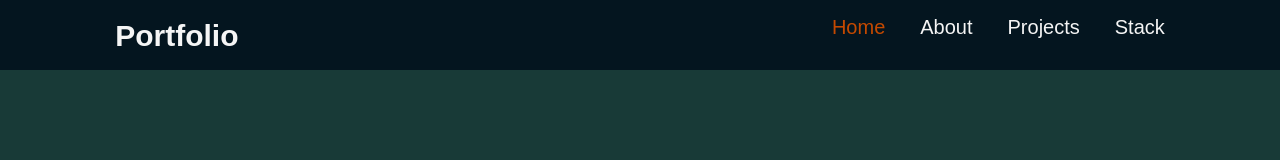
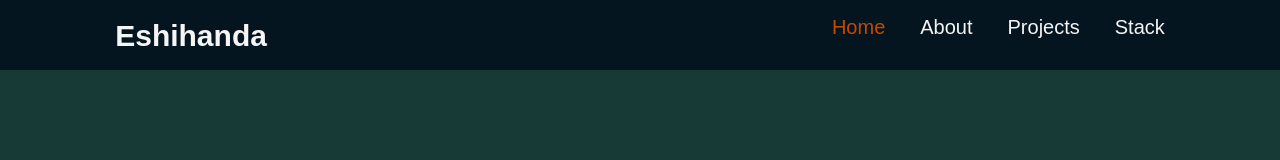
Before and after one commit to eshihanda/port_folio, a React (Vite) app in the folder my-react-app/: page / in a window 1280 px wide. Shown: the top 160 px of the page. Built offline with nearby package versions, Linux system fonts and the light colour scheme.

Commit message:
made some changes on the header

```diff
--- a/my-react-app/src/Header.jsx
+++ b/my-react-app/src/Header.jsx
@@ -4,7 +4,7 @@ import './Styles/Header.css';
 const Header = () => {
   return (
     <nav className='Topnav'>
-      <a href="#" className='brand'>Portfolio</a>
+      <a href="#" className='brand'>Eshihanda</a>
       <ul>
         <li className='active'><a href="#">Home </a></li>
         <li><a href="#about">About</a></li>
--- a/my-react-app/src/Home.jsx
+++ b/my-react-app/src/Home.jsx
@@ -5,7 +5,7 @@ import { FaGithub, FaLinkedin, FaTwitter, FaEnvelope } from 'react-icons/fa';
 
 const Home = () => {
   return (
-    <div id='about' className='py-5 mt-5  min-vh-100 about-section' style={{ paddingTop: "100px" }}>
+    <div id='about' className='pt-5 pb-2 mt-5  min-vh-100 about-section' style={{ paddingTop: "100px" }}>
         <div className='row justify-content-center align-items-center'>
         {/* the left part */}
             <div className='col-md-5 d-flex flex-column justify-content-center pt-3 text-center text-md-start'>
--- a/my-react-app/src/Projects.jsx
+++ b/my-react-app/src/Projects.jsx
@@ -13,7 +13,7 @@ const Projects = () => {
     <div className='top-curve-section'>
 
     </div>
-    <section id='projects' className='projects-section text-center'>
+    <section id='projects' className='projects-section text-center pt-0' >
       <div className='container py-5'>
         <h2 className='mb-4'>My Current Live Projects</h2>
         <p className='lead'>Here are a few projects I have created using my knowledge in React.js</p>
```
